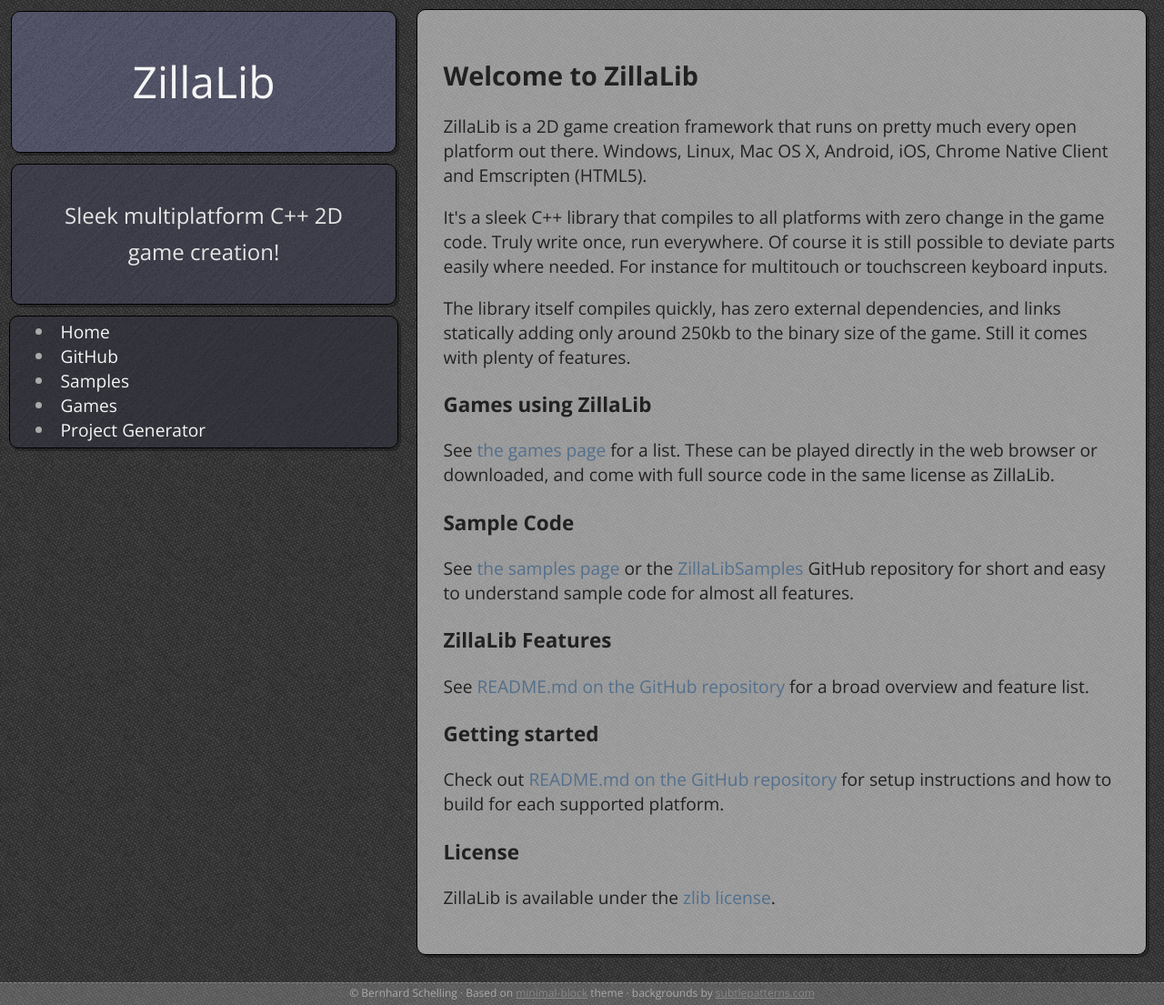
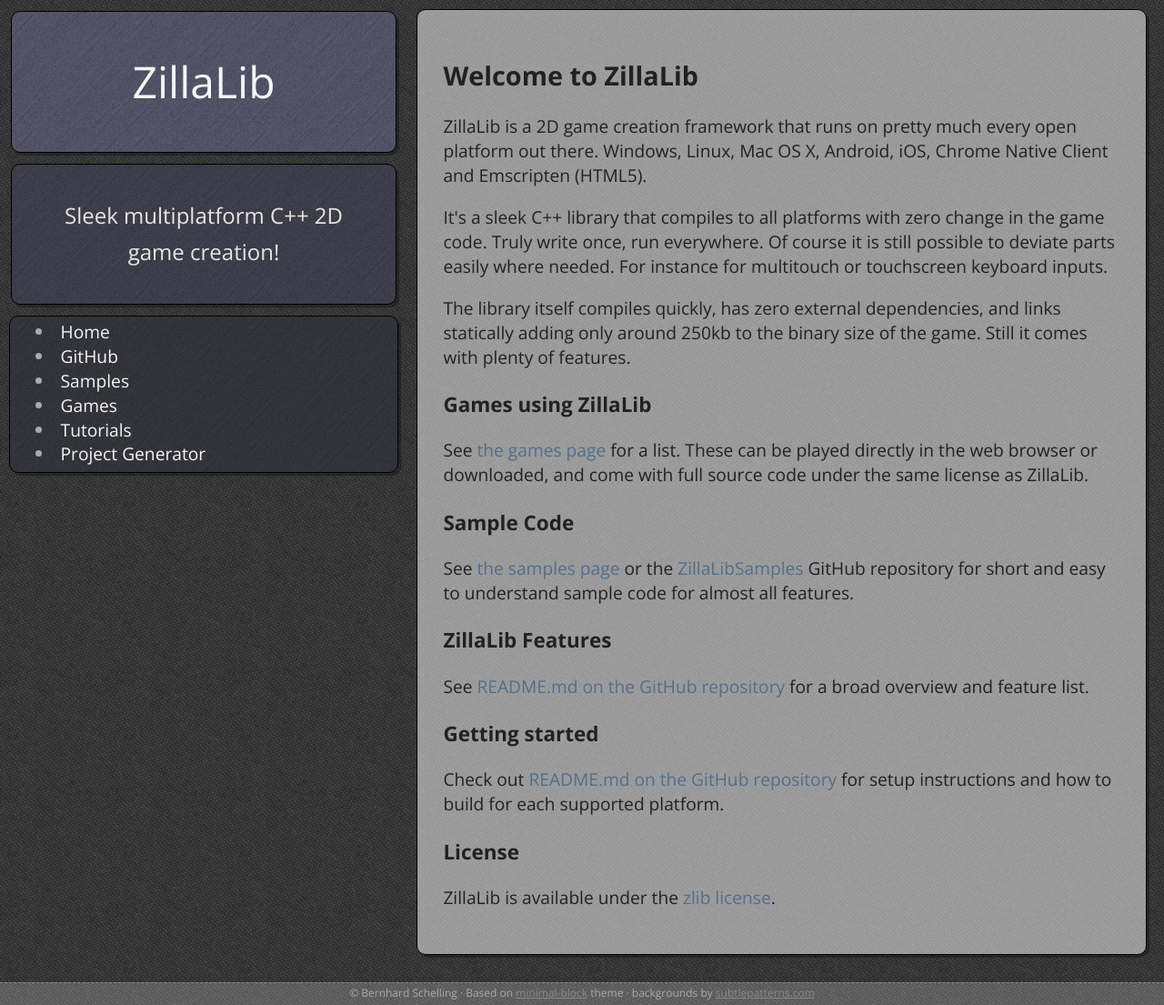
Before and after one commit to ZillaLib/ZillaLib.github.io, a Jekyll site: the page built from index.html, in a window 1280 px wide. Shown: the whole page at 91% size. Built offline with Jekyll 4.4.1, drawn with Linux system fonts in a browser that asks for light colours; Markdown is read by kramdown in place of the engine named in the settings; the list of posts is cut into pages by our own code.

Commit message:
Added tutorial section

```diff
--- a/_layouts/default.html
+++ b/_layouts/default.html
@@ -29,6 +29,7 @@
 			<li><a href="https://github.com/schellingb/ZillaLib">GitHub</a></li>
 			<li><a href="/samples/">Samples</a></li>
 			<li><a href="/games/">Games</a></li>
+			<li><a href="/tutorials/">Tutorials</a></li>
 			<li><a href="/project-generator/">Project Generator</a></li>
 {% comment %}
 			<a href="https://twitter.com/ZillaLib" title="Profile in Twitter" target="_blank">twitter</a>
--- a/index.html
+++ b/index.html
@@ -11,7 +11,7 @@
 		<p>The library itself compiles quickly, has zero external dependencies, and links statically adding only around 250kb to the binary size of the game. Still it comes with plenty of features.</p>
 
 		<h3>Games using ZillaLib</h3>
-		<p>See <a href="/games/">the games page</a> for a list. These can be played directly in the web browser or downloaded, and come with full source code in the same license as ZillaLib.</p>
+		<p>See <a href="/games/">the games page</a> for a list. These can be played directly in the web browser or downloaded, and come with full source code under the same license as ZillaLib.</p>
 
 		<h3>Sample Code</h3>
 		<p>See <a href="/samples/">the samples page</a> or the <a href="https://github.com/schellingb/ZillaLibSamples">ZillaLibSamples</a> GitHub repository for short and easy to understand sample code for almost all features.</p>
```
Also changed, not shown: tutorials/index.html (added, +9 -0 lines).
